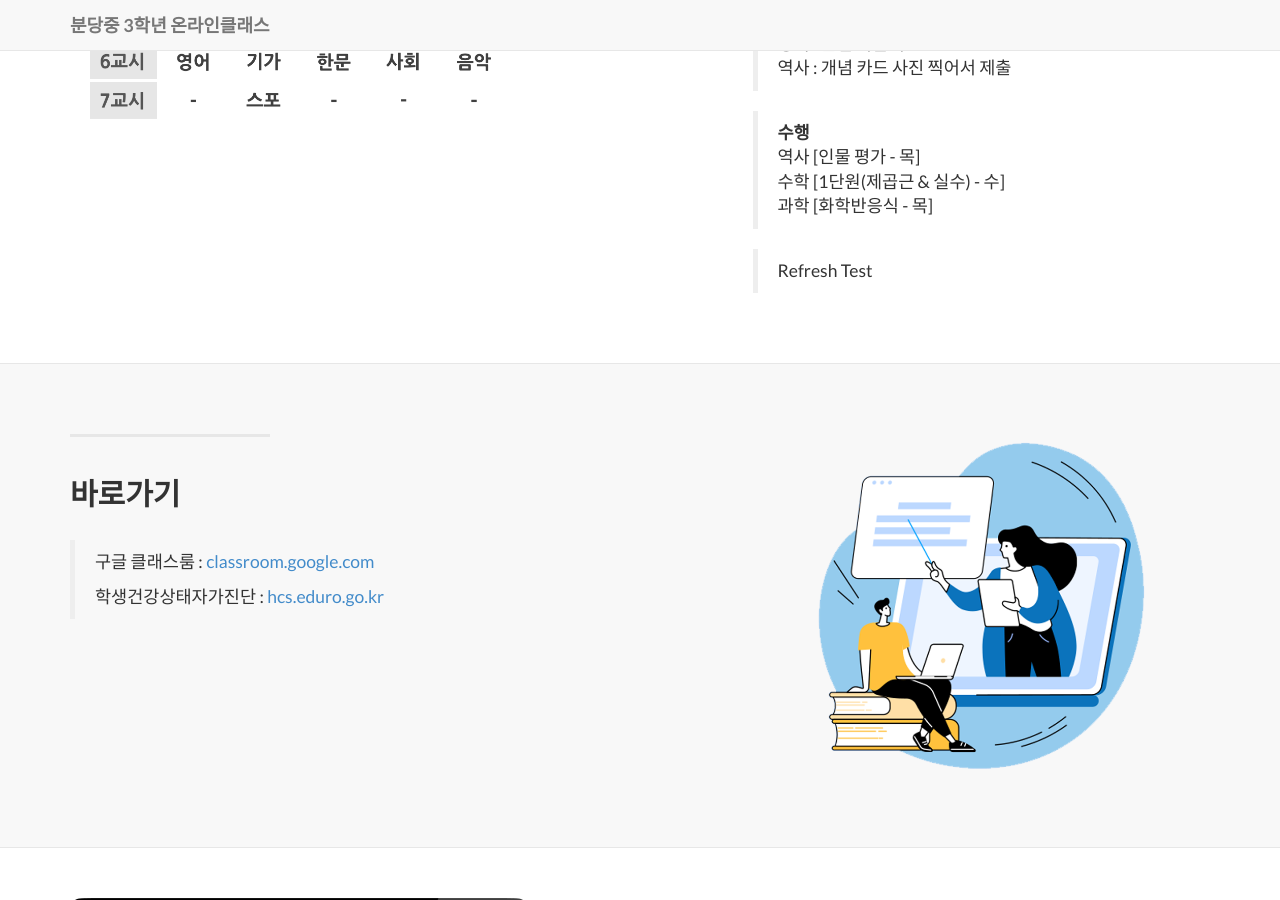
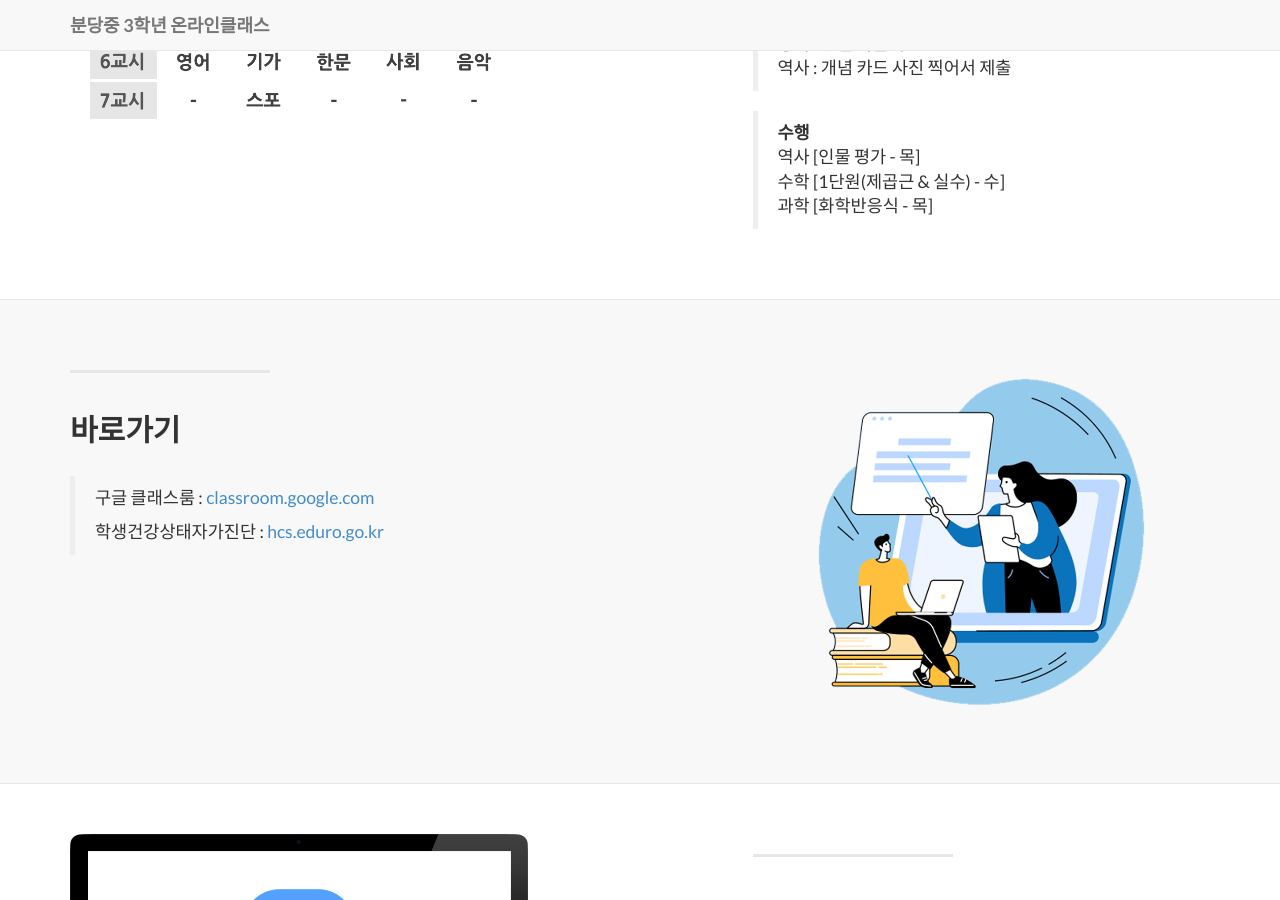
Before and after one commit to bundang-ms-2021/oncl, a Jekyll site: the page built from index.html, in a window 1280 px wide and 900 px high, scrolled down 1033 px. Built offline with Jekyll 4.4.1, drawn with Linux system fonts in a browser that asks for light colours; nearby versions of some CDN libraries; library files that are not in the unit come from our copies.

Commit message:
Update 2014-09-21-services-1.markdown

```diff
--- a/_posts/2014-09-21-services-1.markdown
+++ b/_posts/2014-09-21-services-1.markdown
@@ -17,5 +17,3 @@ description: |
   > 역사 [인물 평가 - 목]
   > 수학 [1단원(제곱근 & 실수) - 수]
   > 과학 [화학반응식 - 목]
-
-  > Refresh Test
```
